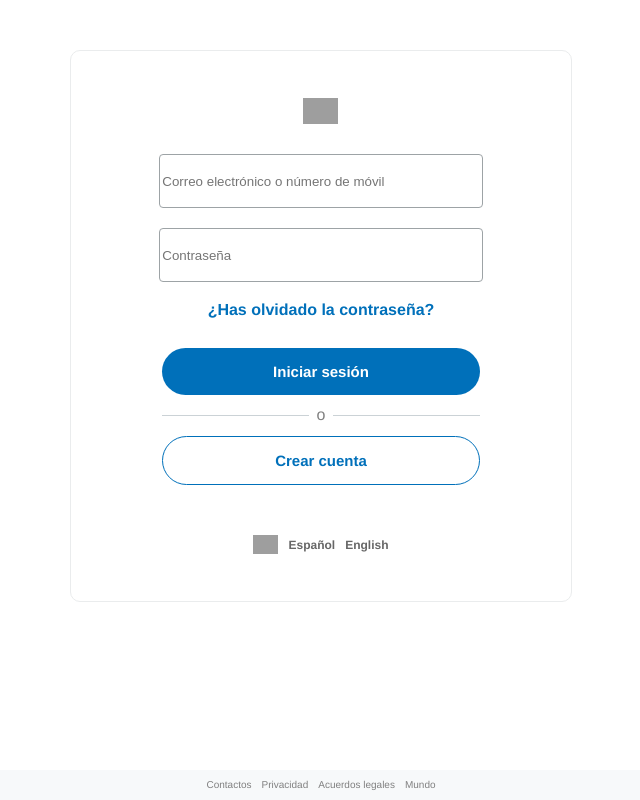
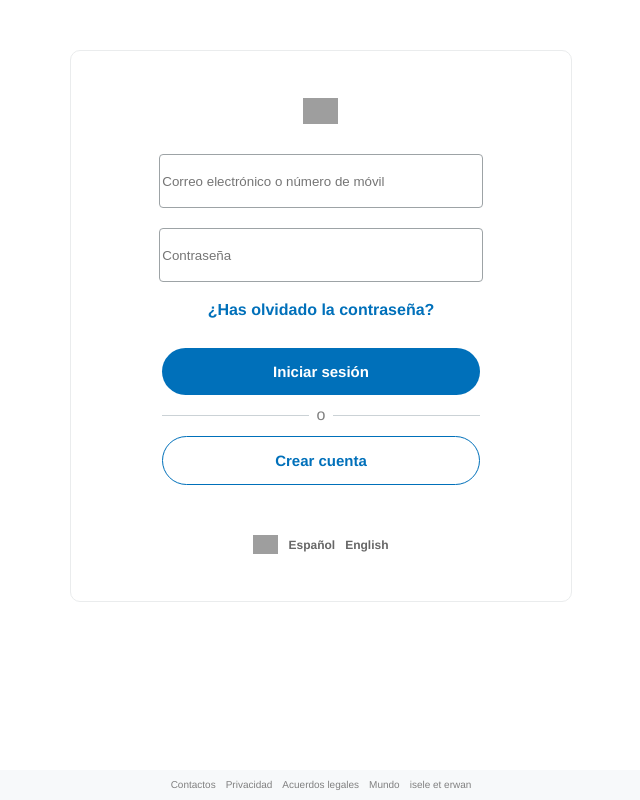
Before and after one commit to Isynopoulos1/react_challenge2, a React (Create React App) app: page / in a window 1280 px wide. Shown: the whole page, without its empty margins (319-959 px from the left). Built offline with nearby package versions, Linux system fonts and the light colour scheme; grey boxes are pictures that could not be loaded.

Commit message:
fixing the components part 1

```diff
--- a/package.json
+++ b/package.json
@@ -9,6 +9,7 @@
     "react": "^17.0.2",
     "react-dom": "^17.0.2",
     "react-scripts": "4.0.3",
+    "styled-components": "^5.3.3",
     "web-vitals": "^1.1.2"
   },
   "scripts": {
--- a/src/App.js
+++ b/src/App.js
@@ -2,28 +2,17 @@ import React from "react";
 
 // IMPORT STYLES
 import "./styles/app.css";
-import "./styles/components/login.css";
-import "./styles/components/loginbtn.css";
-import "./styles/components/signupbtn.css";
-import "./styles/components/selector.css";
-import "./styles/components/footer.css";
 
 // IMPORT COMPONENTS
-import Logo from "./components/Logo";
-import Login from "./components/Login";
-import Selector from "./components/Selector";
-import Footer from "./components/Footer";
+import Login from "./components//layout/Login/Login";
+import Footer from "./components/layout/Footer/Footer";
 
 const App = () => {
   return (
-    <main>
-      <div className="container">
-        <Login />
-        <footer>
-          <Footer />
-        </footer>
-      </div>
-    </main>
+    <>
+      <Login />
+      <Footer />
+    </>
   );
 };
 
--- a/src/components/Footer.js
+++ /dev/null
@@ -1,17 +0,0 @@
-import React from "react";
-
-//IMPORT STYLE
-import "../styles/components/footer.css";
-
-const Footer = () => {
-  return (
-    <ul className="list">
-      <li>Contactos</li>
-      <li>Privacidad</li>
-      <li>Acuerdos legales</li>
-      <li>Mundo</li>
-    </ul>
-  );
-};
-
-export default Footer;
--- a/src/components/Login.js
+++ /dev/null
@@ -1,32 +0,0 @@
-import React from "react";
-
-// IMPORT STYLE
-import "../styles/app.css";
-import "../styles/components/signupbtn.css";
-import "../styles/components/selector.css";
-
-//IMPORT COMPONENTS
-import Logo from "./Logo";
-import LoginBtn from "./LoginBtn";
-import SignupBtn from "./SignupBtn";
-import Selector from "./Selector";
-
-const Login = () => {
-  return (
-    <div className="wrapper">
-      <Logo />
-      <form className="login" autocomplete>
-        <input
-          placeholder="Correo electrónico o número de móvil"
-          type="email"
-        />
-        <input placeholder="Contraseña" type="password" />
-        <p>¿Has olvidado la contraseña?</p>
-        <LoginBtn />
-        <SignupBtn />
-        <Selector />
-      </form>
-    </div>
-  );
-};
-export default Login;
--- /dev/null
+++ b/src/components/layout/Footer/Footer.js
@@ -0,0 +1,30 @@
+import React from "react";
+
+//IMPORT STYLE
+import { FooterWrapper, FooterList, FooterItem } from "./Footer.styles";
+
+const Footer = () => {
+  const list = [
+    "Contactos",
+    "Privacidad",
+    "Acuerdos legales",
+    "Mundo",
+    "isele et erwan"
+  ];
+
+  return (
+    <FooterWrapper>
+      <FooterList>
+        {list.map(item => (
+          <FooterItem>{item}</FooterItem>
+        ))}
+        {/* <FooterItem>Contactos</FooterItem>
+        <FooterItem>Privacidad</FooterItem>
+        <FooterItem>Acuerdos legales</FooterItem>
+        <FooterItem>Mundo</FooterItem> */}
+      </FooterList>
+    </FooterWrapper>
+  );
+};
+
+export default Footer;
--- /dev/null
+++ b/src/components/layout/Footer/Footer.styles.js
@@ -0,0 +1,25 @@
+import styled from "styled-components";
+
+export const FooterWrapper = styled.footer`
+  display: flex;
+  position: fixed;
+  align-items: center;
+  justify-content: center;
+  background-color: #f7f9fa;
+  height: 30px;
+  width: 100%;
+  position: fixed;
+  bottom: 0;
+`;
+
+export const FooterList = styled.ul`
+  display: flex;
+  justify-content: center;
+  grid-gap: 10px;
+`;
+
+export const FooterItem = styled.li`
+  color: gray;
+  font-size: 10px;
+  font-family: helvetica;
+`;
--- /dev/null
+++ b/src/components/layout/Login/Login.js
@@ -0,0 +1,36 @@
+import React from "react";
+
+// IMPORT STYLE
+import "../../../styles/components/login.css";
+import "../../../styles/components/signupbtn.css";
+import "../../../styles/components/selector.css";
+
+//IMPORT COMPONENTS
+import Logo from "../../Logo";
+import LoginBtn from "../../LoginBtn";
+import SignupBtn from "../../SignupBtn";
+import Selector from "../../Selector";
+
+const Login = () => {
+  return (
+    <main>
+      <div className="container">
+        <div className="wrapper">
+          <Logo />
+          <form className="login" autocomplete>
+            <input
+              placeholder="Correo electrónico o número de móvil"
+              type="email"
+            />
+            <input placeholder="Contraseña" type="password" />
+            <p>¿Has olvidado la contraseña?</p>
+            <LoginBtn />
+            <SignupBtn />
+            <Selector />
+          </form>
+        </div>
+      </div>
+    </main>
+  );
+};
+export default Login;
```
